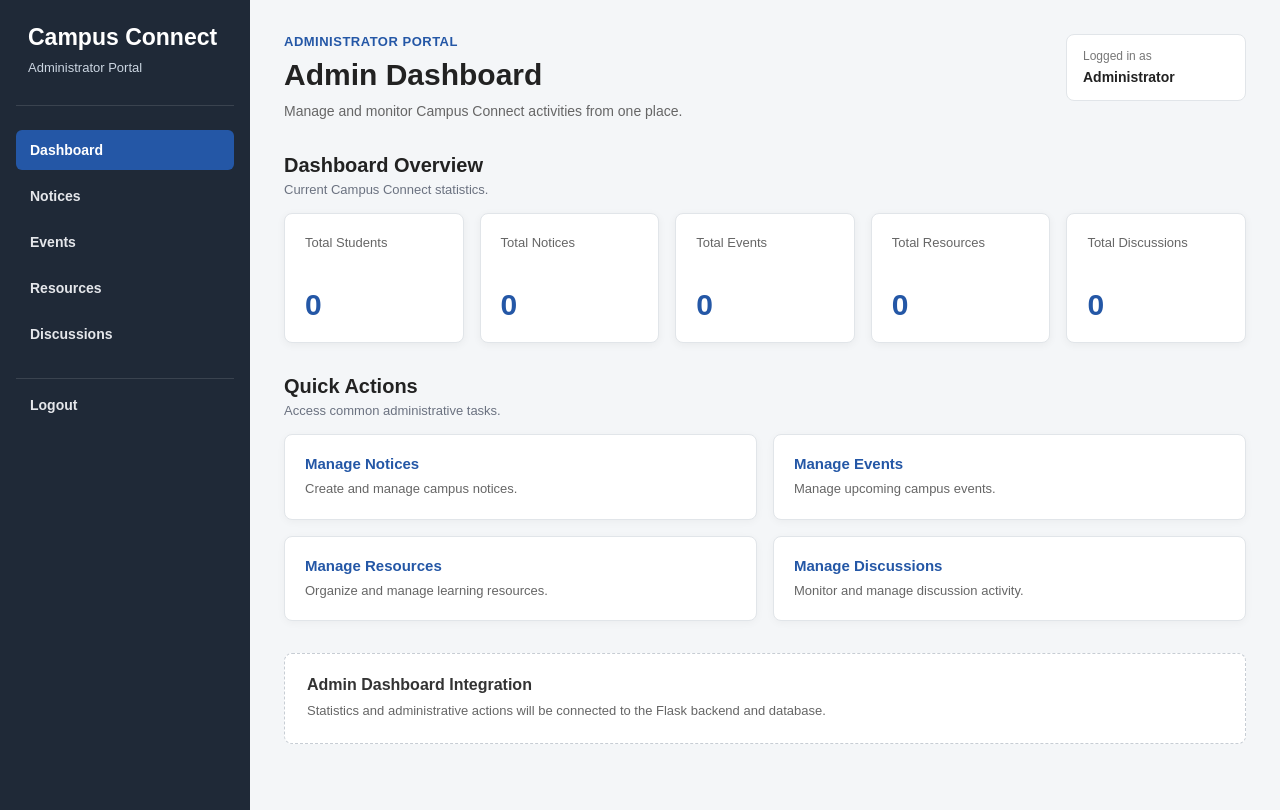
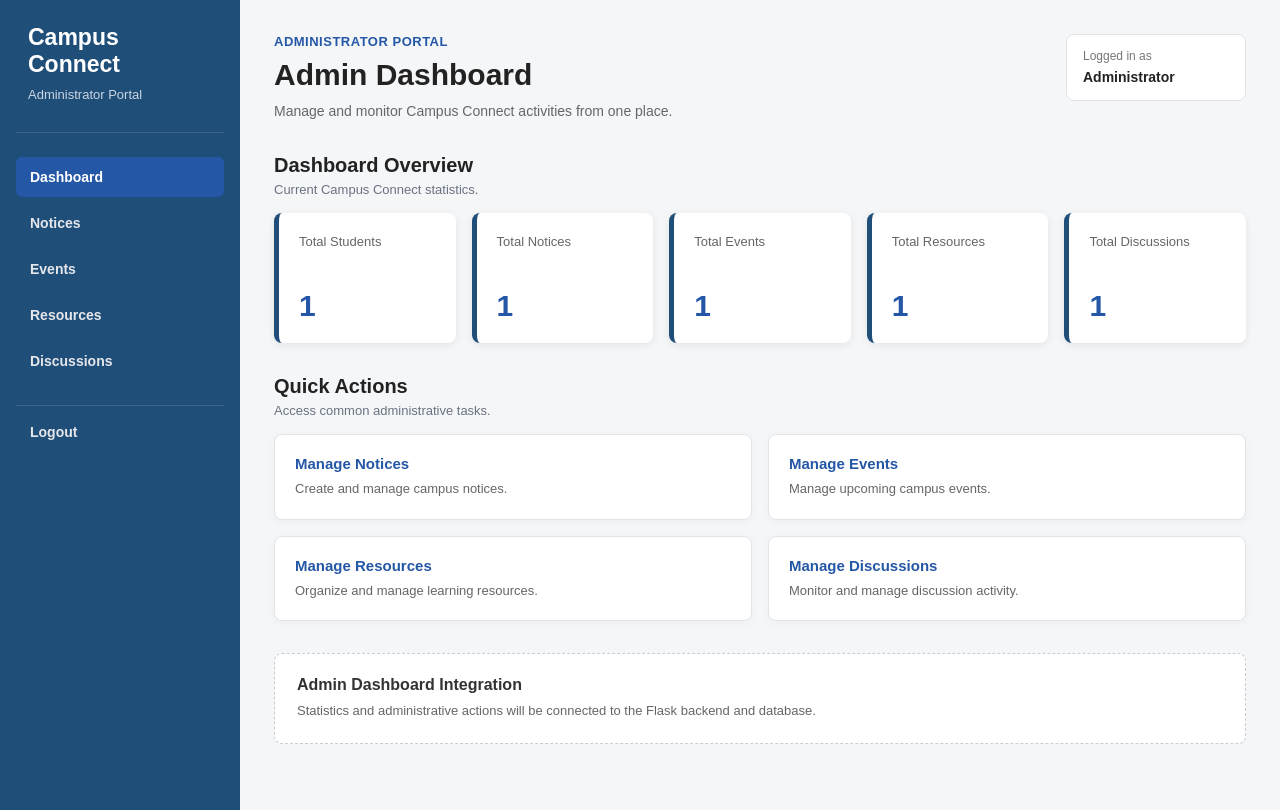
Before and after one commit to gitisha-verma/Campus-connect, a Python web app: template frontend/templates/admin_dashboard.html in a window 1280 px wide. Run offline with Jinja, Linux system fonts and the light colour scheme; the template is opened without the code that fills it: most values are stand-ins (such as "Sample title", 1, 10 or a date in 2020).

Commit message:
Refine admin dashboard UI

```diff
--- a/frontend/static/css/admin_dashboard.css
+++ b/frontend/static/css/admin_dashboard.css
@@ -23,9 +23,9 @@ body {
 /* Sidebar */
 
 .admin-sidebar {
-    width: 250px;
+    width: 240px;
     min-height: 100vh;
-    background-color: #1f2937;
+    background-color: #1f4e79;
     color: #ffffff;
     padding: 24px 16px;
     flex-shrink: 0;
@@ -186,9 +186,9 @@ body {
     min-height: 130px;
     padding: 20px;
     background-color: #ffffff;
-    border: 1px solid #e1e5e9;
+    border-left: 5px solid #1f4e79;
     border-radius: 8px;
-    box-shadow: 0 2px 8px rgba(0, 0, 0, 0.05);
+    box-shadow: 0 2px 8px rgba(0, 0, 0, 0.08);
 }
 
 .stat-card-content {
--- a/frontend/templates/admin_dashboard.html
+++ b/frontend/templates/admin_dashboard.html
@@ -87,35 +87,34 @@
                     <article class="stat-card">
                         <div class="stat-card-content">
                             <p class="stat-label">Total Students</p>
-                            <p class="stat-value" id="total-students">0</p>
+                         <p class="stat-value" id="total-students">{{ total_students }}</p>
                         </div>
                     </article>
 
                     <article class="stat-card">
                         <div class="stat-card-content">
                             <p class="stat-label">Total Notices</p>
-                            <p class="stat-value" id="total-notices">0</p>
-                        </div>
+                           <p class="stat-value" id="total-notices">{{ total_notices }}</p>                        </div>
                     </article>
 
                     <article class="stat-card">
                         <div class="stat-card-content">
                             <p class="stat-label">Total Events</p>
-                            <p class="stat-value" id="total-events">0</p>
+                          <p class="stat-value" id="total-events">{{ total_events }}</p>
                         </div>
                     </article>
 
                     <article class="stat-card">
                         <div class="stat-card-content">
                             <p class="stat-label">Total Resources</p>
-                            <p class="stat-value" id="total-resources">0</p>
+                            <p class="stat-value" id="total-resources">{{ total_resources }}</p>
                         </div>
                     </article>
 
                     <article class="stat-card">
                         <div class="stat-card-content">
                             <p class="stat-label">Total Discussions</p>
-                            <p class="stat-value" id="total-discussions">0</p>
+                            <p class="stat-value" id="total-discussions">{{ total_discussions }}</p>
                         </div>
                     </article>
 
```
